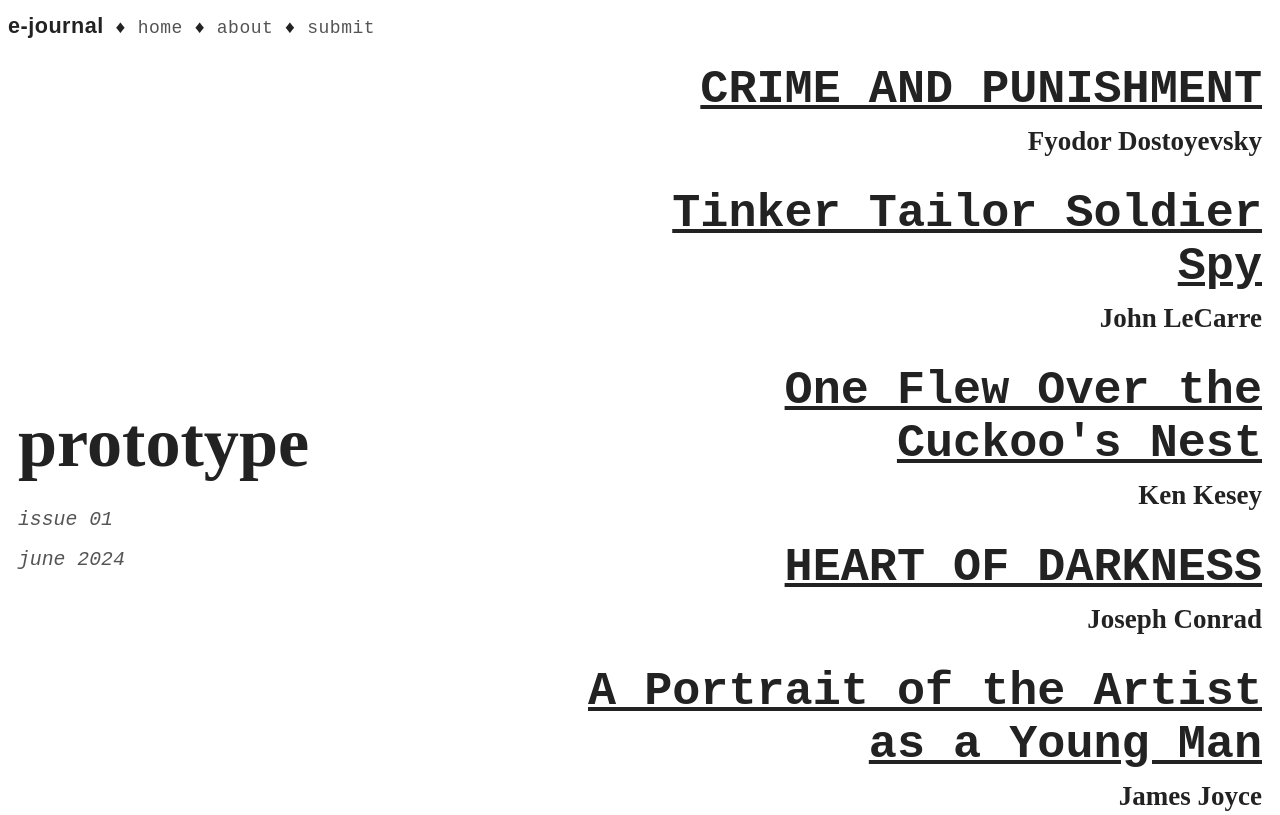
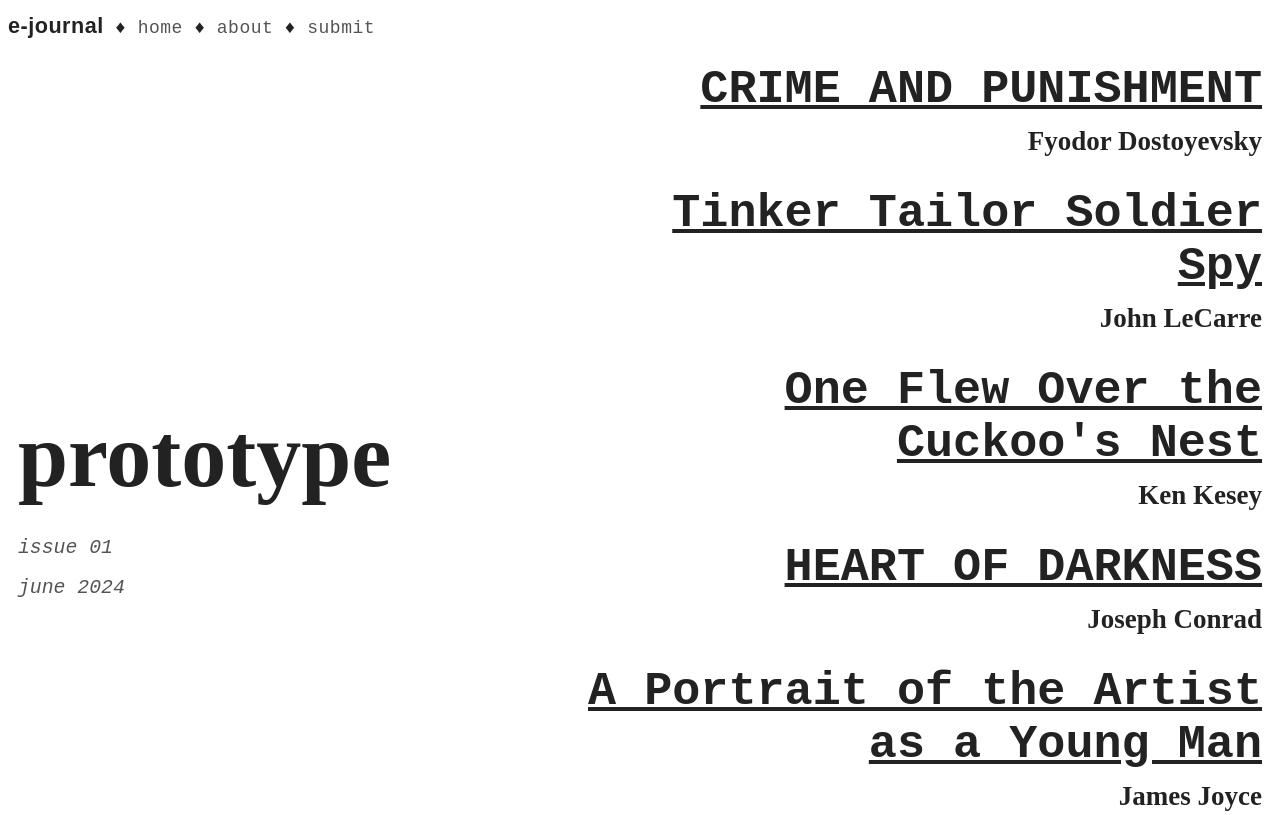
Before and after one commit to atweitzel/ejournal-prototype, a plain HTML site: page issue01.html in a window 1280 px wide. Shown: the top 815 px of the page. Drawn offline with Linux system fonts and the light colour scheme; a web font is replaced by a local one.

Commit message:
Update index.css

```diff
--- a/index.css
+++ b/index.css
@@ -96,6 +96,15 @@ html {
     margin-right: 2px;
 }
 
+.body h2 {
+    color: #222;
+    text-align: left;
+    font-family: "nocturne-serif", serif;
+    font-style: bold;
+    font-size: 3.9rem;
+    line-height: 1.4;
+}
+
 @media only screen and (min-width: 768px) {
     .col-1 {width: 45%;
         margin-top: 40vh; /* do not account for nav bar */
@@ -114,7 +123,7 @@ html {
         margin-right: 0;
     }
     .body h2 {
-        font-size: 4.6rem;
+        font-size: 5rem;
     }
 }
 
@@ -126,15 +135,6 @@ html {
 
 .body i {
     line-height: 2;
-}
-
-.body h2 {
-    color: #222;
-    text-align: left;
-    font-family: "nocturne-serif", serif;
-    font-style: bold;
-    font-size: 3.9rem;
-    line-height: 1.4;
 }
 
 .article_list { grid-area:body;
```
